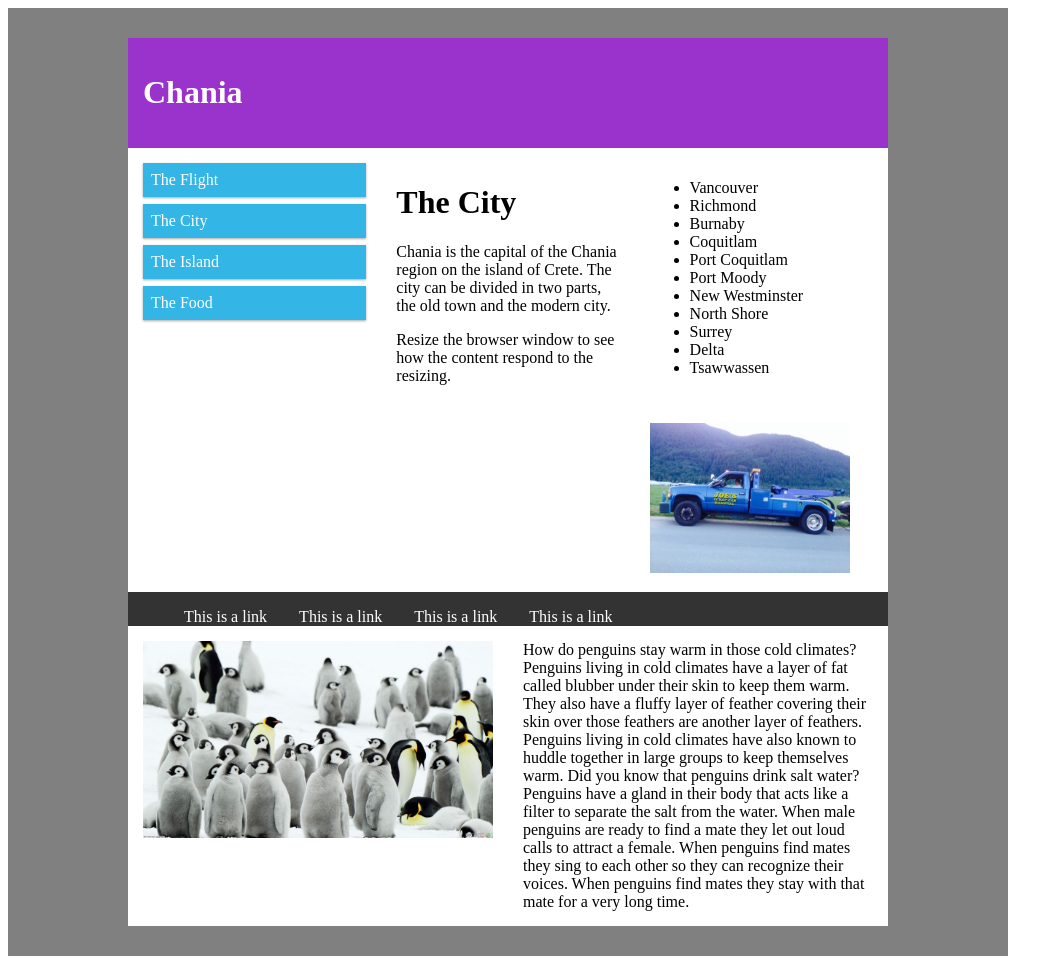
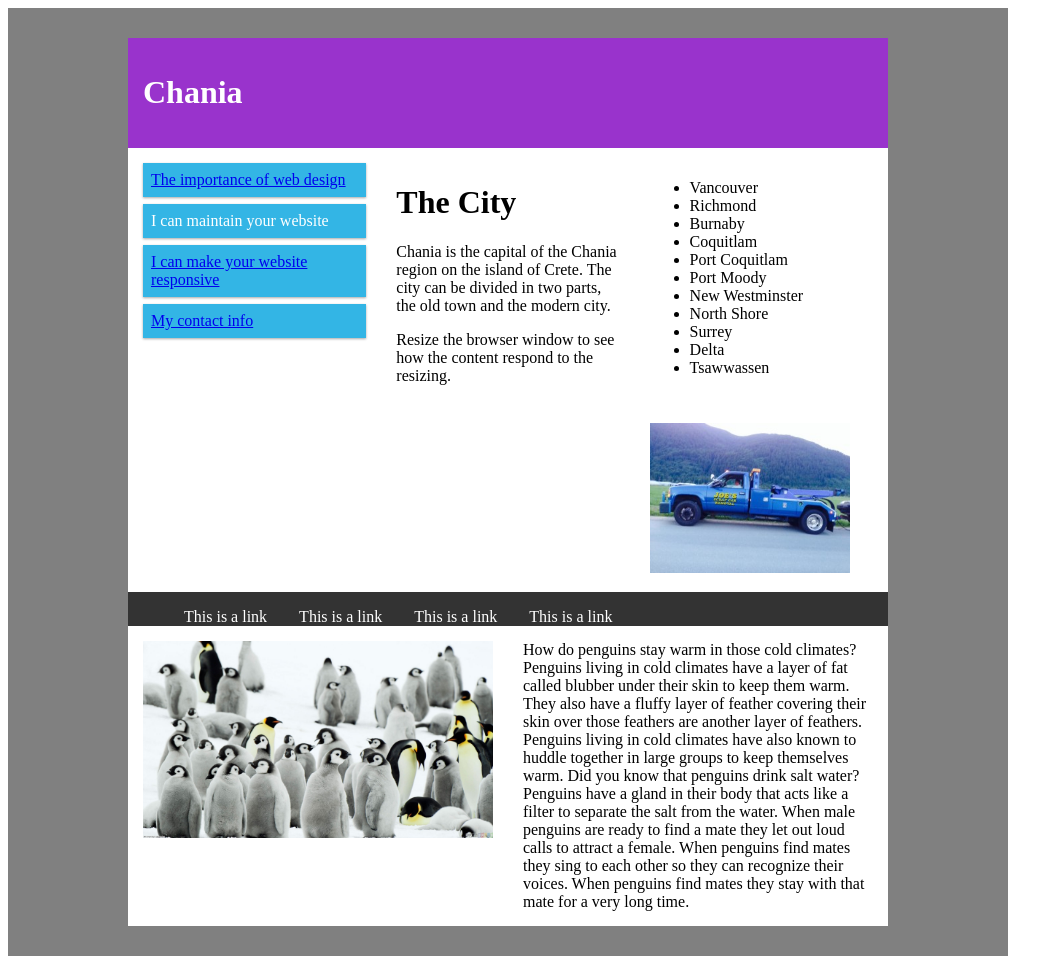
Before and after one commit to kogamikirito/kogamikirito.github.io, a Jekyll site: the page index.html, which Jekyll copies as it is, in a window 1280 px wide. Shown: the whole page, without its empty margins (0-1063 px from the left). Built offline with Jekyll 4.4.1, drawn with Linux system fonts in a browser that asks for light colours.

Commit message:
Update index.html
hopfully it works

```diff
--- a/index.html
+++ b/index.html
@@ -140,10 +140,10 @@ div.clearfix{border-color:grey;
 
 <div class="col-3 col-m-3 menu">
   <ul>
-    <li>The Flight</li>
-    <li>The City</li>
-    <li>The Island</li>
-    <li>The Food</li>
+    <li><a href="/web importance">The importance of web design</a></li>
+    <li><a href="/maintain"> </a>I can maintain your website</li>
+    <li><a href="/responsive">I can make your website responsive</a></li>
+    <li><a href="/">My contact info</a></li>
   </ul>
 </div>
 
```
